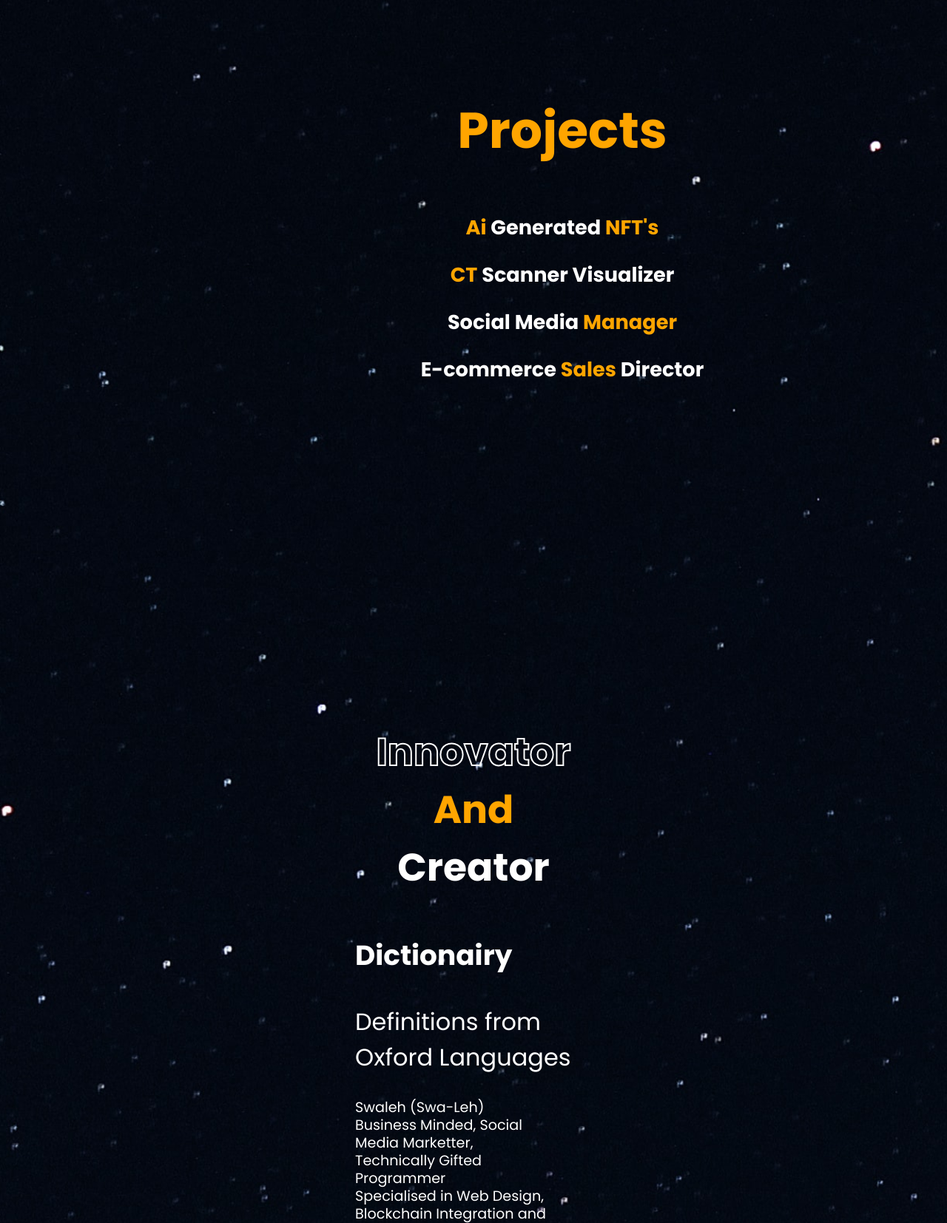
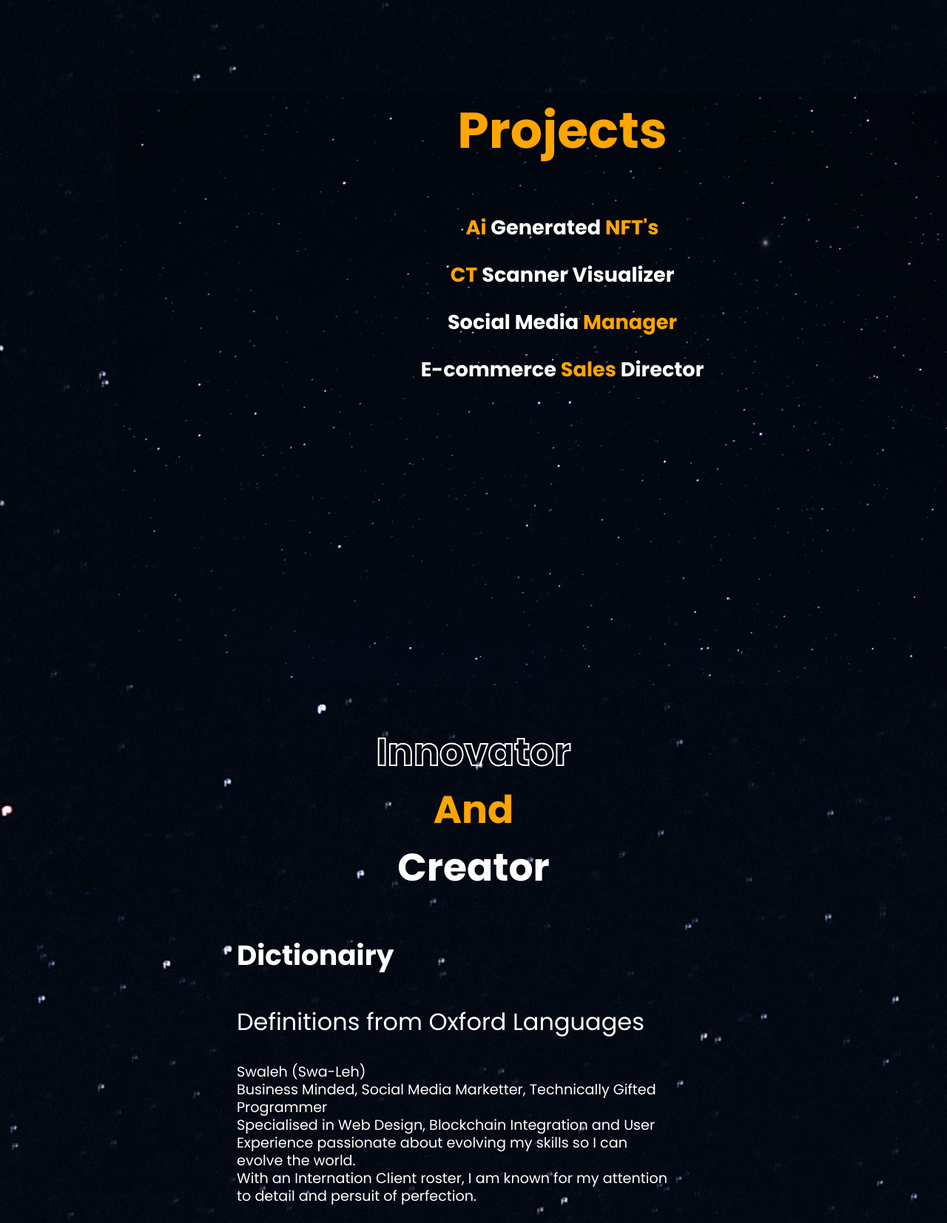
Before and after one commit to EthDevelopment/My-first-portfolio-website, a plain HTML site: page index.html in a window 1280 px wide. Shown: the part 862-2516 px from the top of the page at 74% size. Drawn offline with Linux system fonts and the light colour scheme.

Commit message:
fixedAboutMarginCompactText

```diff
--- a/css/style.scss
+++ b/css/style.scss
@@ -165,9 +165,28 @@ section.hero {
 
 }
 
+    // position: absolute;
+    //     background: url('../images/darkStar.jpg');
+    //     background-size: cover;
+    //     background-position-x: 20%;
+    //     background-position-y: 20%;
+    //     // used to fix the img to width of screen
+    //     width: 100%;
+    //     // used to fit the img to the height of the viewport
+    //     height: 100vh;
+    //     // used for send back or forwards
+    //     z-index: -1;
+    //     animation: introLoad 2s forwards;
+
 .projects-section {
+    background: url(../images/darkStar.jpg);
+    background-size: cover;
+    z-index: -1;
+    background-position-x: 20%;
+    background-position-y: 20%;
     width: 100%;
     height: 100vh;
+    animation: introLoad 2s forwards;
     .projects-div {
 
 
@@ -443,7 +462,7 @@ footer{
     }
 
     .about-div{
-        margin: 0 10em;
+        margin: 0 1em;
     }
 
 
@@ -458,9 +477,14 @@ footer{
         margin: 0 auto;
     }
 
-    .feature {
-        gap: 0;
+    .about-section{
+        font-size: 2em;
     }
+
+    .about-div{
+        margin: 0 5em;
+    }
+
 }
 
 // defining keyframe animation
@@ -511,4 +535,5 @@ footer{
     from {
       transform: translateX(-50%);
     }
+
 }
```
Also changed, not shown: css/style.css, 1 other file.
